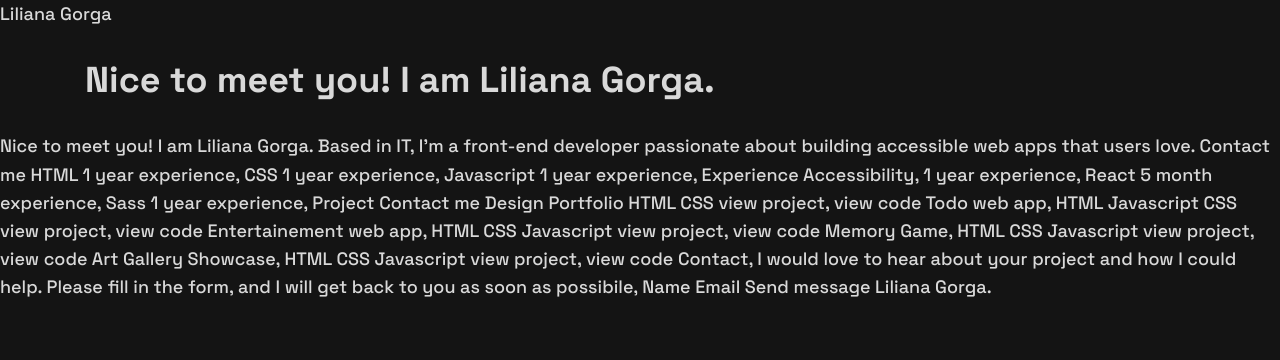
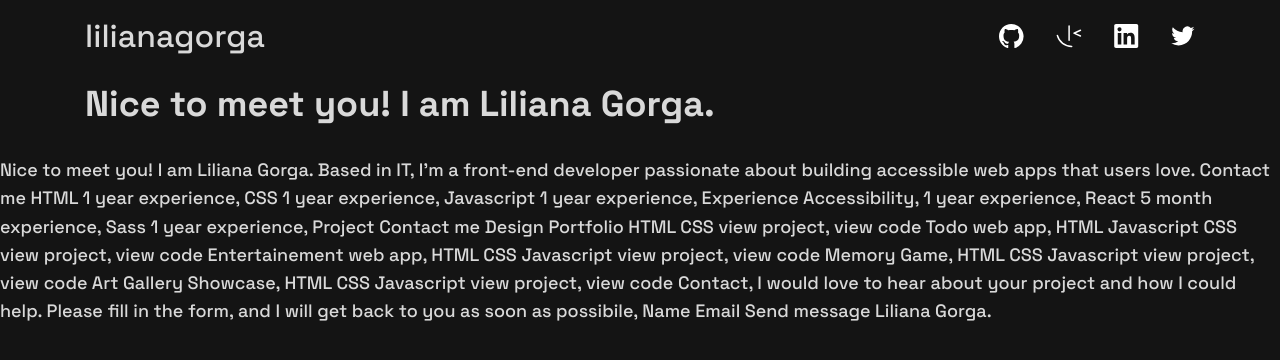
Before and after one commit to lilianagorga/portfolio-4, a plain HTML site: page index.html in a window 1280 px wide. Drawn offline with Linux system fonts and the light colour scheme.

Commit message:
built the header

```diff
--- a/index.html
+++ b/index.html
@@ -13,7 +13,24 @@
 </head>
 <body>
     <header class="header">
-        Liliana Gorga
+        <div class="wrapper">
+            <nav class="header__nav">
+                <a class="header__home" href="/">lilianagorga<span class="visually-hidden">(to home page)</span></a>
+                <a href="" class="header__social">
+                    <svg xmlns="http://www.w3.org/2000/svg" width="25" height="24" aria-labelledby="socialGitHub" role="img">
+                        <title id="socialGitHub">GitHub</title><path fill="#FFF" fill-rule="evenodd" d="M12.304 0C5.506 0 0 5.506 0 12.304c0 5.444 3.522 10.042 8.413 11.672.615.108.845-.261.845-.584 0-.292-.015-1.261-.015-2.291-3.091.569-3.891-.754-4.137-1.446-.138-.354-.738-1.446-1.261-1.738-.43-.23-1.046-.8-.016-.815.97-.015 1.661.892 1.892 1.261 1.107 1.86 2.876 1.338 3.584 1.015.107-.8.43-1.338.784-1.646-2.738-.307-5.598-1.368-5.598-6.074 0-1.338.477-2.446 1.26-3.307-.122-.308-.553-1.569.124-3.26 0 0 1.03-.323 3.383 1.26.985-.276 2.03-.415 3.076-.415 1.046 0 2.092.139 3.076.416 2.353-1.6 3.384-1.261 3.384-1.261.676 1.691.246 2.952.123 3.26.784.861 1.26 1.953 1.26 3.307 0 4.721-2.875 5.767-5.613 6.074.446.385.83 1.123.83 2.277 0 1.645-.015 2.968-.015 3.383 0 .323.231.708.846.584a12.324 12.324 0 0 0 8.382-11.672C24.607 5.506 19.101 0 12.304 0Z"/></svg>
+                </a>
+                <a href="" class="header__social">
+                    <svg xmlns="http://www.w3.org/2000/svg" width="26" height="23" aria-labelledby="socialFrontendMentor" role="img"><title id="socialFrontendMentor">FrontendMentor</title><path fill="#FFF" d="M13.084.23a.751.751 0 0 0-.736.75v14.267a.75.75 0 1 0 1.5 0V.98a.75.75 0 0 0-.763-.75ZM24.44 4.504a.752.752 0 0 0-.284.064l-6.44 2.875a.752.752 0 0 0 0 1.37l6.44 2.884a.75.75 0 0 0 .612-1.369L19.861 8.13l4.907-2.191a.753.753 0 0 0 .38-.99.752.752 0 0 0-.708-.444ZM1.371 9.663a.752.752 0 0 0-.74.938C2.41 17.447 8.603 22.23 15.685 22.23a.75.75 0 1 0 0-1.501A14.053 14.053 0 0 1 2.083 10.225a.75.75 0 0 0-.712-.561v-.001Z"/></svg>
+                </a>
+                <a href="" class="header__social">
+                    <svg xmlns="http://www.w3.org/2000/svg" width="25" height="24"aria-labelledby="socialLinkedIn" role="img"><title id="socialLinkedIn">LinkedIn</title><path fill="#FFF" fill-rule="evenodd" d="M5.551 3.304c-1.14 0-2.067.926-2.067 2.064 0 1.14.928 2.066 2.067 2.066a2.066 2.066 0 0 0 0-4.13ZM3.767 8.998v11.453h3.562L7.33 8.998H3.767Zm5.798 0V20.45l3.554.002.002-5.668c0-1.454.253-2.941 2.132-2.941 1.851 0 1.851 1.755 1.851 3.036v5.571l3.559-.001v-6.28c0-2.834-.517-5.457-4.27-5.457-1.763 0-2.916.997-3.368 1.85h-.05V8.997h-3.41ZM22.435 24H1.982c-.976 0-1.77-.777-1.77-1.732V1.731C.212.776 1.006 0 1.982 0h20.453c.98 0 1.777.776 1.777 1.73v20.538c0 .955-.797 1.732-1.777 1.732Z"/></svg>
+                </a>
+                <a href="" class="header__social">
+                    <svg xmlns="http://www.w3.org/2000/svg" width="24" height="20"aria-labelledby="socialTwitter" role="img"><title id="socialTwitter">Twitter</title><path fill="#FFF" d="M23.492 2.705a9.563 9.563 0 0 1-2.742.751 4.788 4.788 0 0 0 2.1-2.643 9.536 9.536 0 0 1-3.033 1.159 4.778 4.778 0 0 0-8.14 4.357 13.564 13.564 0 0 1-9.844-4.99 4.774 4.774 0 0 0-.646 2.4 4.778 4.778 0 0 0 2.124 3.977 4.765 4.765 0 0 1-2.163-.598v.061a4.778 4.778 0 0 0 3.832 4.684 4.812 4.812 0 0 1-2.158.082 4.78 4.78 0 0 0 4.462 3.316 9.584 9.584 0 0 1-5.932 2.045c-.38 0-.762-.022-1.14-.067a13.508 13.508 0 0 0 7.32 2.146c8.787 0 13.59-7.277 13.59-13.589 0-.205-.004-.412-.013-.617a9.71 9.71 0 0 0 2.381-2.471l.002-.003Z"/></svg>
+                </a>
+            </nav>
+        </div>
     </header>
 
     <main class="main">
--- a/style.css
+++ b/style.css
@@ -1,3 +1,4 @@
+/* Global */
 :root {
     --bg-body: hsl(0, 0%, 8%);
     --bg-contact: hsl(0, 0%, 14%);
@@ -13,6 +14,7 @@
     --fs-32: 2rem;
     --fs-24: 1.5rem;
     --container: 69.375rem;
+    --transition: 250ms ease-in-out;
 }
 
 html {
@@ -33,14 +35,80 @@ body {
     line-height: 1.56;
 }
 
+a {
+    transition: color var(--transition);
+}
+
+a:hover {
+    color: var(--accent);
+}
+
+.visually-hidden {
+    position: absolute;
+    left: -10000px;
+    top: auto;
+    width: 1px;
+    height: 1px;
+    overflow: hidden;
+}
+
 .wrapper {
     width: calc(100% - 2rem);
     max-width: var(--container);
     margin-inline: auto;
 }
 
+/* 600px */
 @media (min-width: 37.5em) {
     .wrapper {
         width: calc(100% - 3.75rem);
     }
 }
+
+/* Header */
+.header {
+    margin-top: 20px;
+}
+
+.header__nav {
+    display: flex;
+    flex-wrap: wrap;
+    justify-content: center;
+    text-align: center;
+    gap: 20px 25px;
+}
+
+.header__home {
+    font-size: 1.5rem;
+    font-size: clamp(1.5rem, 1.02rem + 2.04vw, 2rem);
+    line-height: 1;
+    color: var(--text1);
+    text-decoration: none;
+    flex: 1 0 100%;
+}
+
+.header__social svg {
+    display: block;
+}
+
+.header__social > svg > path {
+    transition: fill var(--transition);
+}
+
+.header__social:hover > svg > path{
+    fill: var(--accent);
+}
+
+@media (min-width: 37.5em) {
+    .header__nav {
+        justify-content: flex-start;
+        align-items: center;
+        text-align: left;
+        gap: 32px;
+    }
+
+    .header__home {
+        flex: 1;
+        margin-inline-end: auto;
+    }
+}
```
